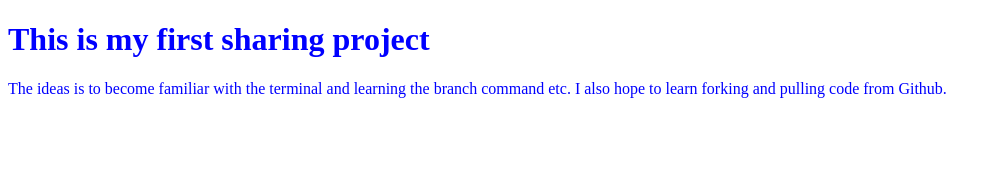
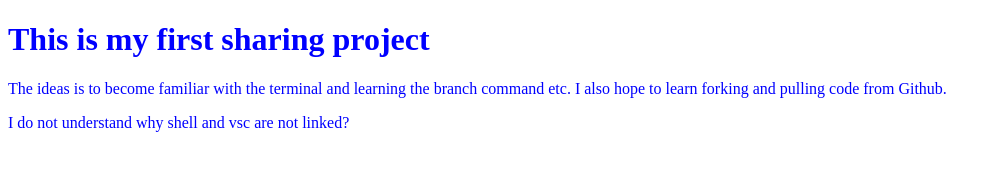
Before and after one commit to Camperbug/myFirstShare, a plain HTML site: page index.html in a window 1280 px wide. Shown: the whole page, without its empty margins (0-1001 px from the left). Drawn offline with Linux system fonts and the light colour scheme.

```diff
--- a/index.html
+++ b/index.html
@@ -9,6 +9,7 @@
 <body>
     <h1>This is my first sharing project</h1>
     <p>The ideas is to become familiar with the terminal and learning the branch command etc. I also hope to learn forking and pulling code from Github.</p>
+    <p>I do not understand why shell and vsc are not linked?</p>
     <script src="dynamic.js"></script>
 </body>
 </html>
```
